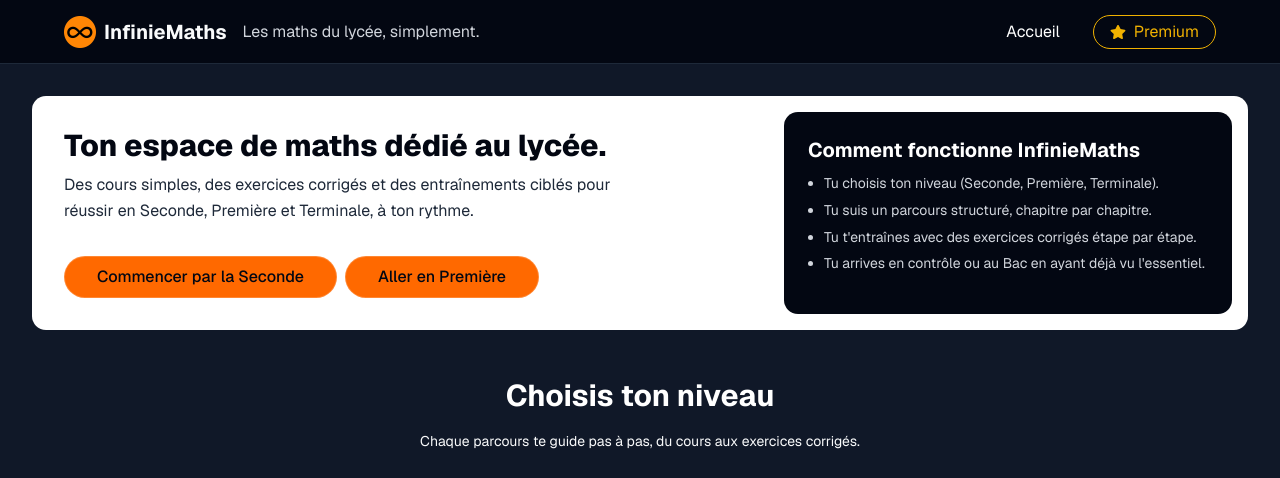
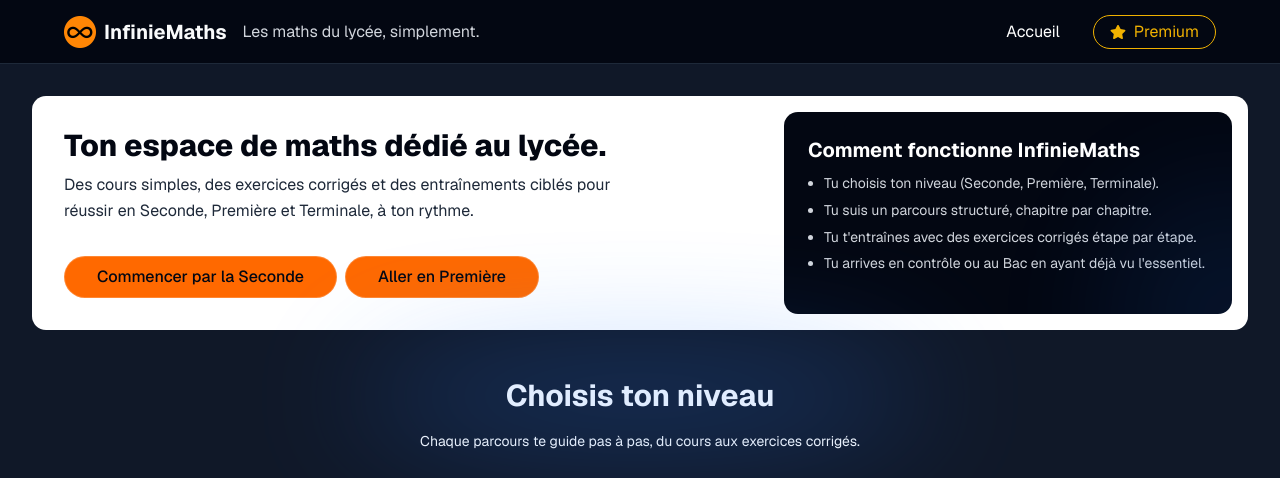
Before and after one commit to Gexary/infinie-maths, a Next.js app: page / in a window 1280 px wide. Shown: the top 478 px of the page. Built offline with nearby package versions, Linux system fonts and the light colour scheme; no server answers; the database is empty.

Commit message:
Adding some style to the application

```diff
--- a/app/(Root)/(Pages)/niveau/[gradeSlug]/page.tsx
+++ b/app/(Root)/(Pages)/niveau/[gradeSlug]/page.tsx
@@ -16,7 +16,8 @@
       {activeGrade.hero ? <NoticeCard {...activeGrade.hero} /> : null}
 
       {/* Grade Information */}
-      <h1 className="text-center text-3xl font-bold text-white">
+      <h1 className="text-center text-3xl font-bold text-white relative">
+        <div className="absolute top-1/2 left-1/2 w-2xl h-16 bg-blue-500 blur-3xl rounded-[100%] opacity-40 -translate-x-1/2 -translate-y-1/2" />
         <StylizedText text={activeGrade.title} />
       </h1>
       <StylizedText text={activeGrade.description} className="mt-4 text-sm leading-relaxed" />
--- a/app/(Root)/(Pages)/page.tsx
+++ b/app/(Root)/(Pages)/page.tsx
@@ -23,7 +23,10 @@
       <NoticeCard title="Ton espace de maths dédié au lycée." description="Des cours simples, des exercices corrigés et des entraînements ciblés pour réussir en Seconde, Première et Terminale, à ton rythme." notice={HOME_PAGE_NOTICE} />
 
       {/* Grade Levels Selection Section */}
-      <h1 className="text-center text-3xl font-bold text-white">Choisis ton niveau</h1>
+      <h1 className="text-center text-3xl font-bold text-white relative">
+        <div className="absolute top-1/2 left-1/2 w-xl h-16 bg-blue-500 blur-3xl rounded-[100%] opacity-40 -translate-x-1/2 -translate-y-1/2" />
+        Choisis ton niveau
+      </h1>
       <StylizedText text="Chaque parcours te guide pas à pas, du cours aux exercices corrigés." className="mt-4 text-center text-sm leading-relaxed" />
       <div className="mt-8 grid w-full grid-cols-1 gap-4 md:grid-cols-3">
         {gradeLevels.iterateOver((grade, i) => (
--- a/components/app/grade-card.tsx
+++ b/components/app/grade-card.tsx
@@ -8,13 +8,9 @@
     <MotionLink
       initial={{ opacity: 0, y: 10 }}
       animate={{ opacity: 1, y: 0 }}
-      transition={{
-        delay: index * 0.03,
-        duration: 0.3,
-        ease: "easeOut",
-      }}
+      transition={{ delay: index * 0.03, duration: 0.3, ease: "easeOut" }}
       href={`/niveau/${grade.slug}`}
-      className="group block size-full cursor-pointer flex-col justify-between rounded-xl border border-gray-800 bg-gray-950 p-6 transition-colors duration-200 ease-in-out hover:border-blue-500"
+      className="bottom-glow group block size-full cursor-pointer flex-col justify-between rounded-xl border border-gray-800 bg-gray-950 p-6 transition-colors duration-200 ease-in-out hover:border-blue-500"
     >
       <div>
         <h4 className="mb-1 text-sm text-white/80">Niveau</h4>
@@ -22,7 +18,7 @@
         <p className="mt-2 text-sm leading-relaxed">{grade.summary}</p>
       </div>
       <div className="mt-4">
-        <button className="rounded-full border border-white/20 bg-orange-500 px-8 py-2 text-base font-medium text-nowrap text-gray-950">Accédez à la {grade.name}</button>
+        <button className="rounded-full border border-blue-500 bg-linear-to-tl from-blue-600 to-blue-500 px-8 py-2 text-base font-medium text-nowrap text-gray-950 outline outline-offset-2 outline-white/20 top-glow">Accédez à la {grade.name}</button>
       </div>
     </MotionLink>
   );
--- a/components/app/notice-card.tsx
+++ b/components/app/notice-card.tsx
@@ -43,7 +43,7 @@
         </div>
       </div>
       {notice && (
-        <div className="w-full rounded-xl bg-gray-950 p-4 text-white md:p-6 lg:max-w-md">
+        <div className="w-full rounded-xl bg-gray-950 p-4 text-white md:p-6 lg:max-w-md bottom-glow">
           <StylizedText text={notice} textStyle={stylizedTextStyle} />
         </div>
       )}
--- a/components/app/stylized-text.tsx
+++ b/components/app/stylized-text.tsx
@@ -98,7 +98,7 @@
               Fragment,
               {
                 children: textStyle.styles[key]({
-                  children: contentArr.join(""),
+                  children: contentArr.join("").trim(),
                   params,
                 }),
               },
--- a/components/effects/GridBackground.tsx
+++ b/components/effects/GridBackground.tsx
@@ -13,7 +13,7 @@
   className?: string;
 }
 
-export default function GridBackground({ width = 600, height = 400, cellSize = 20, borderWidth = 1, borderColor = "#fff", className }: GridBackgroundProps) {
+export default function GridBackground({ width = 400, height = 400, cellSize = 20, borderWidth = 1, borderColor = "#fff", className }: GridBackgroundProps) {
   const [lines, setLines] = useState<React.ReactNode[]>([]);
 
   useEffect(() => {
```
